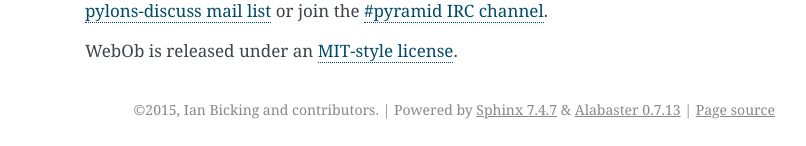
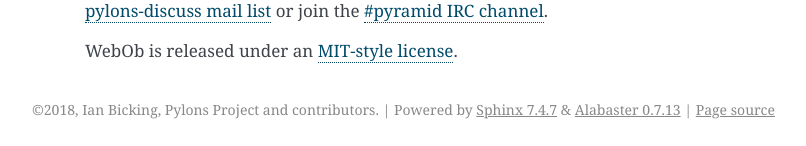
Before and after one commit to Pylons/webob, a Sphinx documentation site: the page built from docs/index.txt, in a window 1280 px wide and 900 px high, scrolled down 6133 px. Shown: the part 751-897 px from the top of the window, without its empty margins (335-1141 px from the left). Built offline with Sphinx 7.4.7, drawn with Linux system fonts in a browser that asks for light colours.

Commit message:
Update copyright on documentation

```diff
--- a/docs/conf.py
+++ b/docs/conf.py
@@ -24,8 +24,8 @@ master_doc = 'index'
 
 # General information about the project.
 project = u'WebOb'
-copyright = u'2015, Ian Bicking and contributors'
-author = u'Ian Bicking and contributors'
+copyright = u'2018, Ian Bicking, Pylons Project and contributors'
+author = u'Ian Bicking, Pylons Project, and contributors'
 
 version = release = pkg_resources.get_distribution('webob').version
 
```
